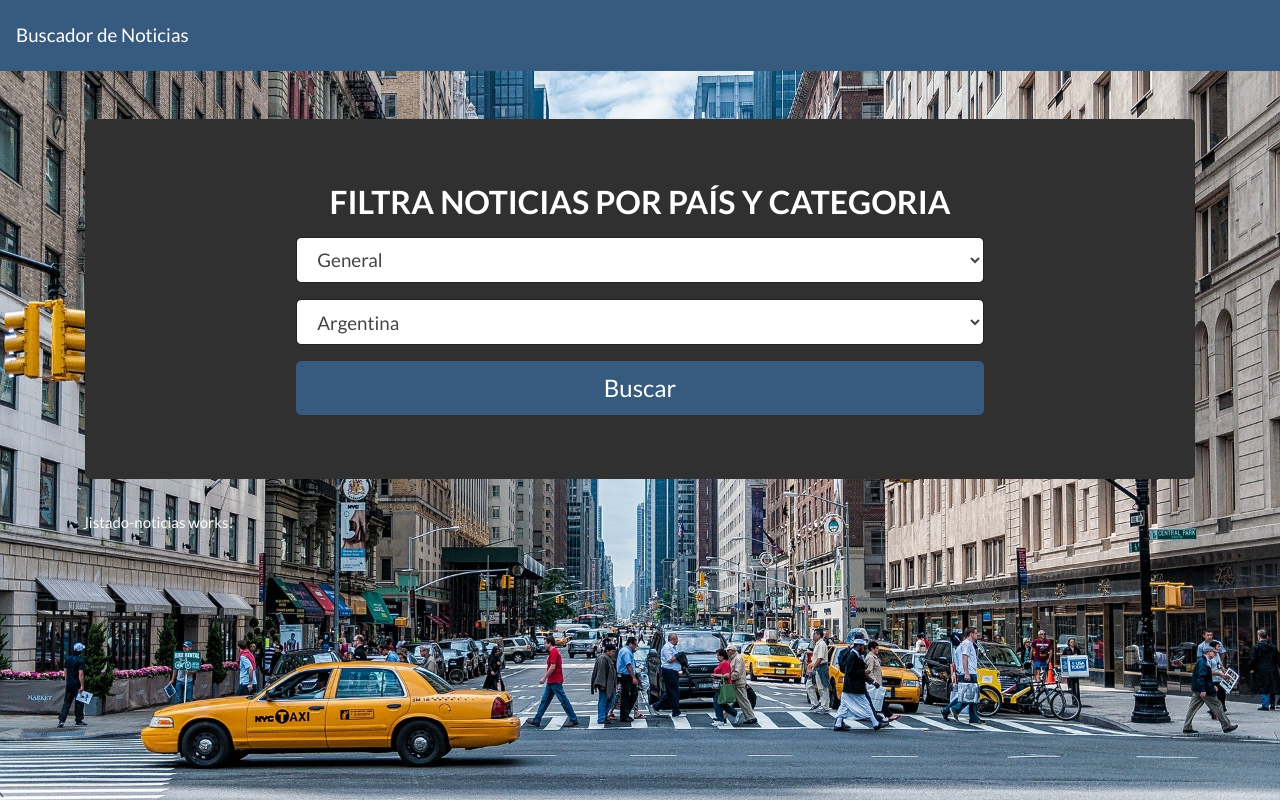
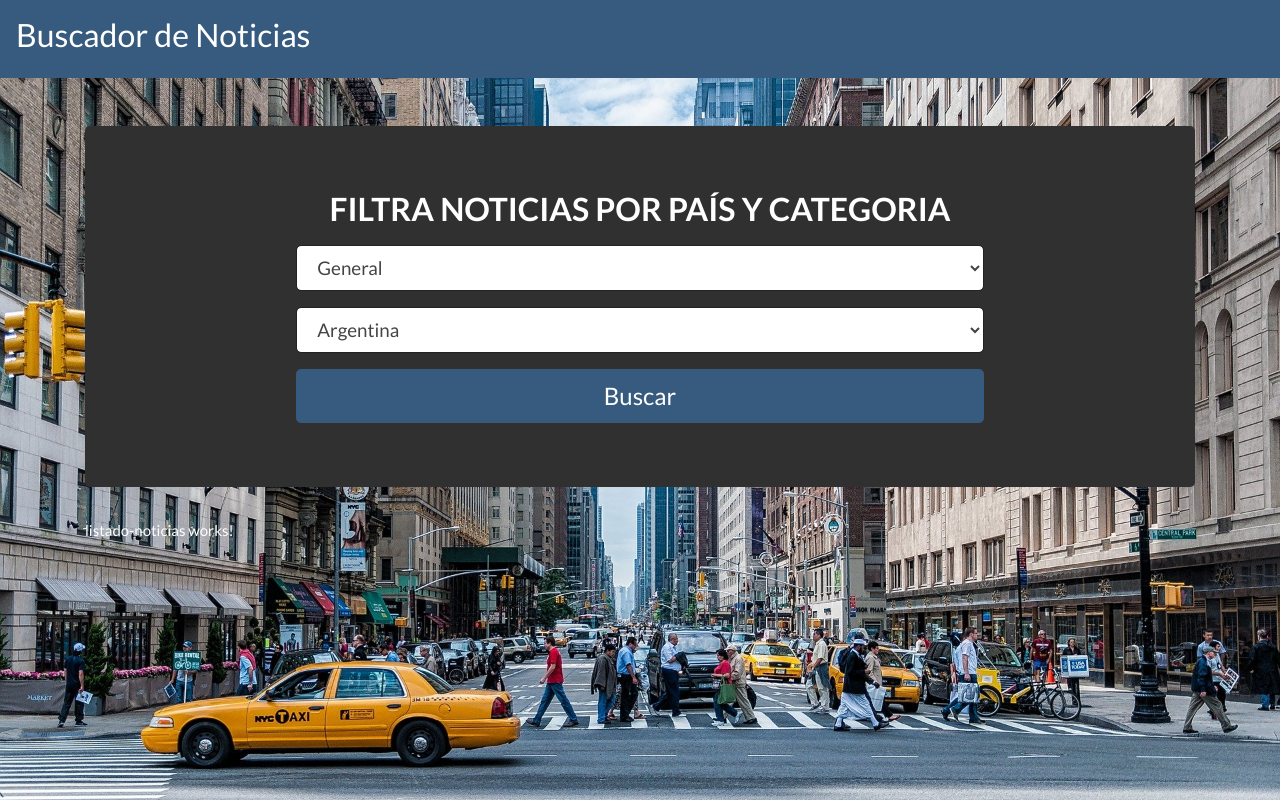
Before and after one commit to Daniel151505/Aplicacion-Noticias, an Angular app in the folder Aplicacion-Noticias/: page / in a window 1280 px wide. Built offline with nearby package versions, Linux system fonts and the light colour scheme.

Commit message:
Fix error

```diff
--- a/Aplicacion-Noticias/src/app/components/navbar/navbar.component.html
+++ b/Aplicacion-Noticias/src/app/components/navbar/navbar.component.html
@@ -1,3 +1,3 @@
 <nav class="navbar navbar-expand-lg navbar-dark bg-primary">
-    <span class="navbar-brand"> {{titulo}} </span>
+    <h3> {{titulo}} </h3>
   </nav>
```
